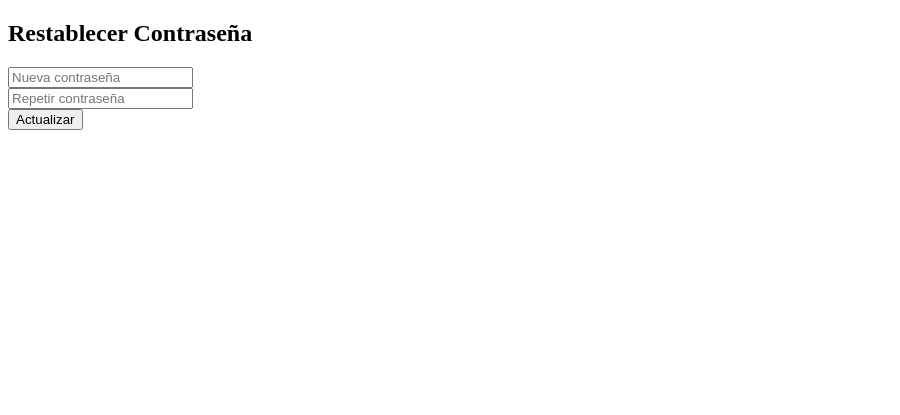
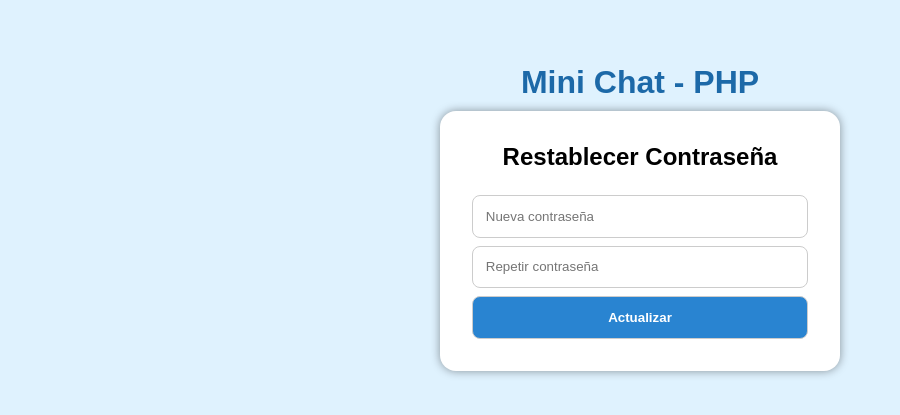
Before and after one commit to amazing79/chat_sse, a PHP site: page /sistemas/public/reset_password.php in a window 1280 px wide. Shown: the top 415 px of the page, without its empty margins (0-900 px from the left). Run offline with PHP 8.4, Linux system fonts and the light colour scheme.

Commit message:
Refactoring styles para pagina reset password

```diff
--- a/public/reset_password.php
+++ b/public/reset_password.php
@@ -1,20 +1,25 @@
 <?php
     $token = $_GET['token'] ?? '';
 ?>
-
 <!DOCTYPE html>
-<html>
+<html lang="es">
 <head>
     <meta charset="UTF-8">
-    <title>Restablecer Contraseña</title></head>
+    <title>Restablecer Contraseña</title>
+    <meta name="viewport" content="width=device-width, initial-scale=1.0">
+    <link rel="stylesheet" href="assets/css/styles.css">
+</head>
 <body>
+<h1 class="title_app">Mini Chat - PHP</h1>
+<div class="container">
+    <form id="reset_password" action="auth.php" method="POST">
         <h2>Restablecer Contraseña</h2>
-<form action="auth.php" method="POST">
         <input type="hidden" name="action" value="reset_confirm">
         <input type="hidden" name="token" value="<?= htmlspecialchars($token) ?>">
         <input type="password" name="password" placeholder="Nueva contraseña" required><br>
         <input type="password" name="password2" placeholder="Repetir contraseña" required><br>
         <button type="submit">Actualizar</button>
     </form>
+</div>
 </body>
 </html>
```
Lines whose indentation alone changed are shown as unchanged.
